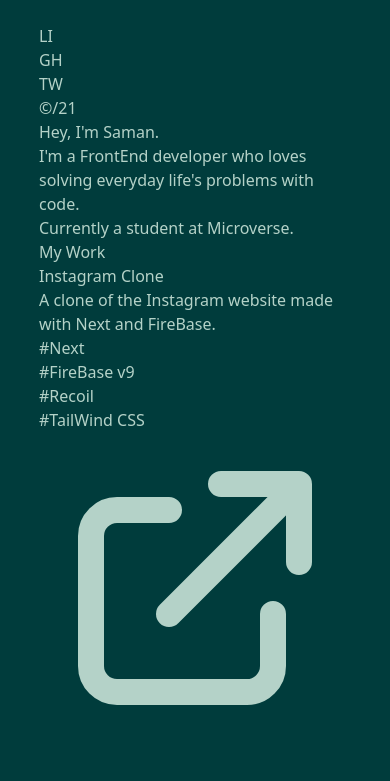
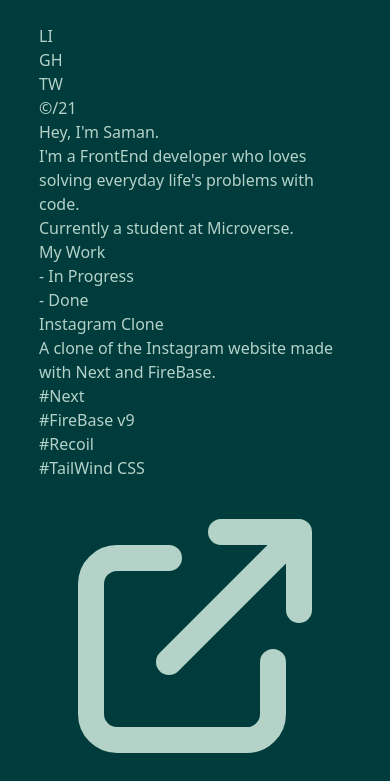
Before and after one commit to SamanAtashi/Portfolio-V.2, a Next.js app: page / in a window 390 px wide. Shown: the top 781 px of the page. Built offline with nearby package versions, Linux system fonts and the light colour scheme.

Commit message:
mobile version of project and projects are done

```diff
--- a/Assets/color.js
+++ b/Assets/color.js
@@ -1,7 +1,7 @@
 import React from 'react';
 
 const color = (num = 0) => {
-	let arr = ['.', ',', "'"];
+	let arr = ['.', ',', "'", '-', '/'];
 	return <span className="text-Tertiary_Light">{arr[num]}</span>;
 };
 
--- a/Components/Navbar.jsx
+++ b/Components/Navbar.jsx
@@ -1,3 +1,5 @@
+import color from "../Assets/color";
+
 const Navbar = () => {
 	return (
 		<div className="flex justify-between items-center font-light text-sm tracking-[0.2rem] md:fixed md:bottom-0 md:left-0 md:-rotate-90 md:origin-top-left md:w-100vh md:translate-x-11 md:translate-y-14 md:pl-8 md:pr-14">
@@ -11,7 +13,7 @@ const Navbar = () => {
 			</div>
 			<p className="w-1/6">
 				{' '}
-				&copy;/<span className="tracking-wide">21</span>
+				&copy;{color(4)}<span className="tracking-wide">21</span>
 			</p>
 		</div>
 	);
--- a/Components/Projects/Project.jsx
+++ b/Components/Projects/Project.jsx
@@ -1,5 +1,4 @@
 import { ExternalLinkIcon, CodeIcon } from '@heroicons/react/outline';
-import color from '../../Assets/color';
 
 const Project = (props) => {
 	const stacks = () => {
--- a/Components/Projects/Projects.jsx
+++ b/Components/Projects/Projects.jsx
@@ -1,4 +1,5 @@
 import React from 'react';
+import color from '../../Assets/color';
 import Project from './Project';
 
 class Projects extends React.Component {
@@ -75,6 +76,20 @@ class Projects extends React.Component {
 				<header className="text-Secondary_Light text-5xl font-semibold font-Bodoni">
 					<span>My Work</span>
 				</header>
+				<div className="mt-8 italic font-light">
+					<p>
+						<span class="relative inline-flex rounded-full h-3 w-3 bg-yellow-500">
+							<span class="animate-ping absolute inline-flex h-full w-full rounded-full bg-yellow-500 opacity-75"></span>
+						</span>{' '}
+						{color(3)} In Progress
+					</p>
+					<p>
+						<span class="relative inline-flex rounded-full h-3 w-3 bg-green-500">
+							<span class="animate-ping absolute inline-flex h-full w-full rounded-full bg-green-500 opacity-75"></span>
+						</span>{' '}
+						{color(3)} Done
+					</p>
+				</div>
 				{this.projectsList}
 			</section>
 		);
```
